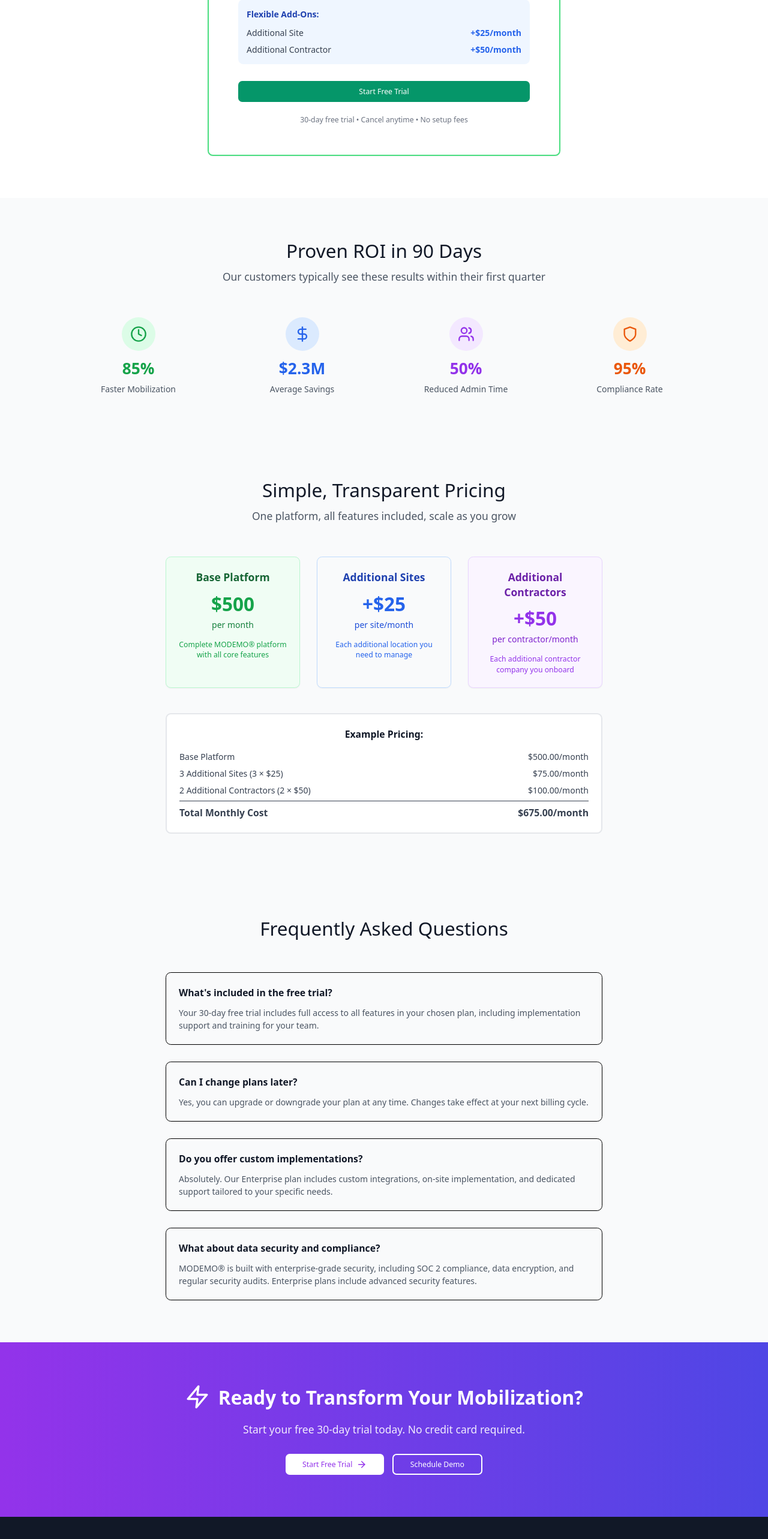
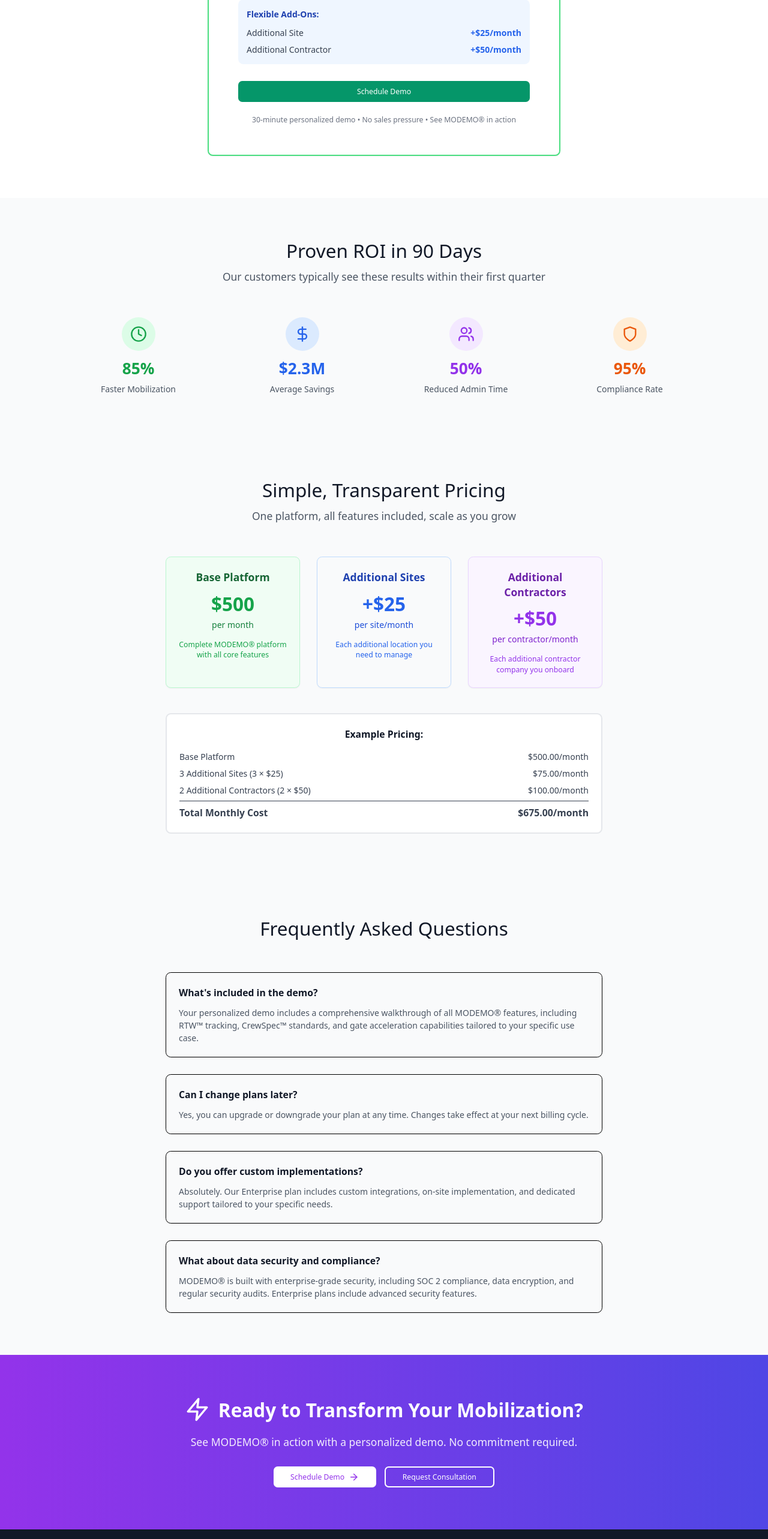
Before and after one commit to MSouch/Modemo, a React (Vite) app: page /pricing in a window 1280 px wide. Shown: the part 978-3544 px from the top of the page at 60% size. Built offline with nearby package versions, Linux system fonts and the light colour scheme.

Commit message:
Updated pricing info and demo request details

```diff
--- a/src/components/pages/PricingPage.tsx
+++ b/src/components/pages/PricingPage.tsx
@@ -91,13 +91,13 @@
                   </ul>
                 </div>
 
-                <a href="mailto:atovar@ap-vantage.com,jcrager@ap-vantage.com?subject=MODEMO Free Trial Request&body=Hello, I would like to start a free trial of MODEMO.">
+                <a href="mailto:atovar@ap-vantage.com,jcrager@ap-vantage.com?subject=MODEMO Demo Request&body=Hello, I would like to schedule a demo of MODEMO.">
                   <Button className="bg-green-600 hover:bg-green-700 text-white w-full mt-8 py-4 text-lg">
-                    Start Free Trial
+                    Schedule Demo
                   </Button>
                 </a>
                 <p className="text-sm text-gray-500 text-center">
-                  30-day free trial • Cancel anytime • No setup fees
+                  30-minute personalized demo • No sales pressure • See MODEMO® in action
                 </p>
               </CardContent>
             </Card>
@@ -233,10 +233,10 @@
           <div className="space-y-8">
             <Card className="p-6">
               <h3 className="text-lg font-bold text-gray-900 mb-3">
-                What's included in the free trial?
+                What's included in the demo?
               </h3>
               <p className="text-gray-600">
-                Your 30-day free trial includes full access to all features in your chosen plan, including implementation support and training for your team.
+                Your personalized demo includes a comprehensive walkthrough of all MODEMO® features, including RTW™ tracking, CrewSpec™ standards, and gate acceleration capabilities tailored to your specific use case.
               </p>
             </Card>
 
@@ -280,18 +280,18 @@
             </h2>
           </div>
           <p className="text-xl mb-8 opacity-90">
-            Start your free 30-day trial today. No credit card required.
+            See MODEMO® in action with a personalized demo. No commitment required.
           </p>
           <div className="flex flex-col sm:flex-row gap-4 justify-center">
-            <a href="mailto:atovar@ap-vantage.com,jcrager@ap-vantage.com?subject=MODEMO Free Trial Request&body=Hello, I would like to start a free trial of MODEMO.">
+            <a href="mailto:atovar@ap-vantage.com,jcrager@ap-vantage.com?subject=MODEMO Demo Request&body=Hello, I would like to schedule a demo of MODEMO.">
               <Button className="bg-white text-purple-600 hover:bg-gray-100 px-8 py-3 text-lg">
-                Start Free Trial
+                Schedule Demo
                 <ArrowRight className="ml-2 h-5 w-5" />
               </Button>
             </a>
-            <a href="mailto:atovar@ap-vantage.com,jcrager@ap-vantage.com?subject=MODEMO Demo Request&body=Hello, I would like to schedule a demo of MODEMO.">
+            <a href="mailto:atovar@ap-vantage.com,jcrager@ap-vantage.com?subject=MODEMO Consultation Request&body=Hello, I would like to discuss MODEMO implementation for our organization.">
               <Button className="border-2 border-white text-white hover:bg-white hover:text-purple-600 px-8 py-3 text-lg">
-                Schedule Demo
+                Request Consultation
               </Button>
             </a>
           </div>
```
